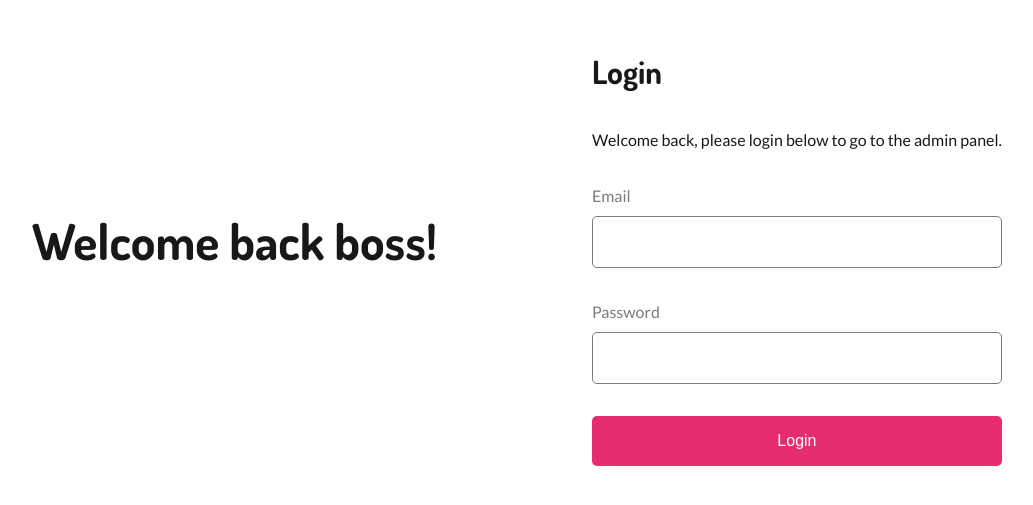
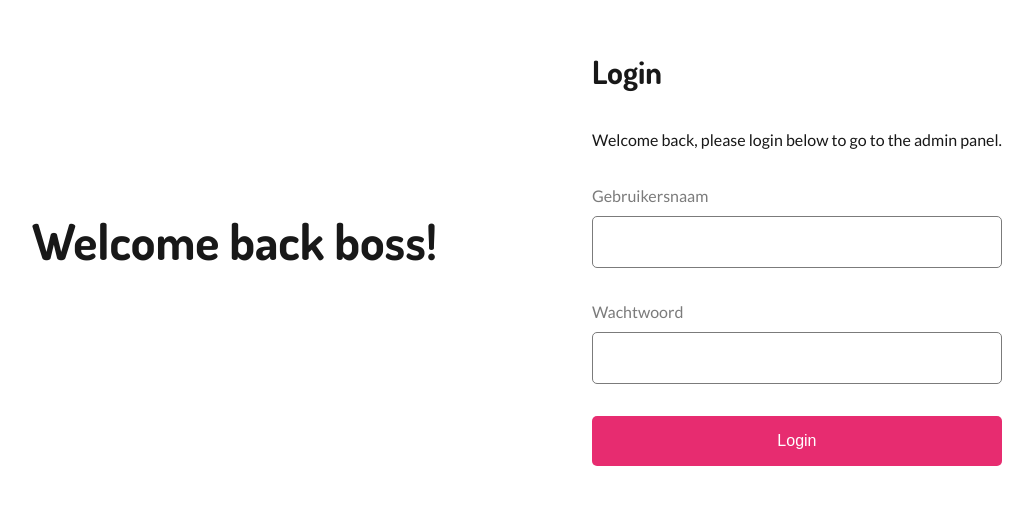
Before and after one commit to AlejandroDeWolf/donut-configurator-admin, a React (Vite) app: page / in a window 1280 px wide. Shown: the part 143-648 px from the top of the page, without its empty margins (123-1156 px from the left). Built offline with nearby package versions, Linux system fonts and the light colour scheme.

Commit message:
refactor: change email to username

```diff
--- a/src/components/LoginForm.jsx
+++ b/src/components/LoginForm.jsx
@@ -4,11 +4,11 @@ const Form = () => {
   return (
     <form>
       <div className="form__group">
-        <label htmlFor="email">Email</label>
-        <input type="email" name="email" id="email" />
+        <label htmlFor="username">Gebruikersnaam</label>
+        <input type="text" name="username" id="username" />
       </div>
       <div className="form__group">
-        <label htmlFor="password">Password</label>
+        <label htmlFor="password">Wachtwoord</label>
         <input type="password" name="password" id="password" />
       </div>
       <button type="submit" className="btn form__btn">
```
